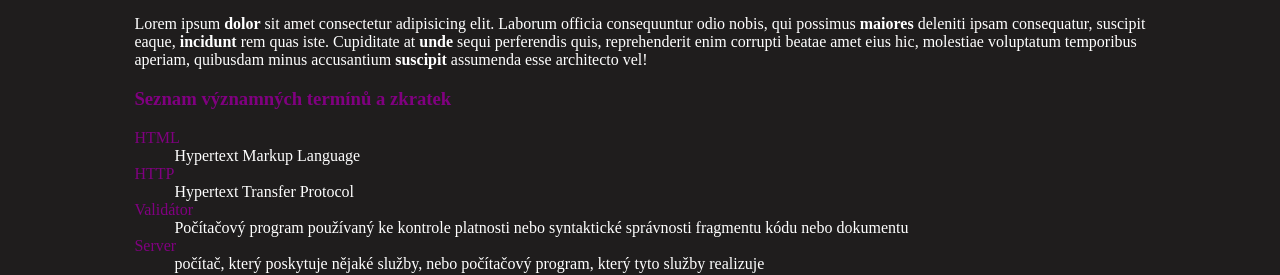
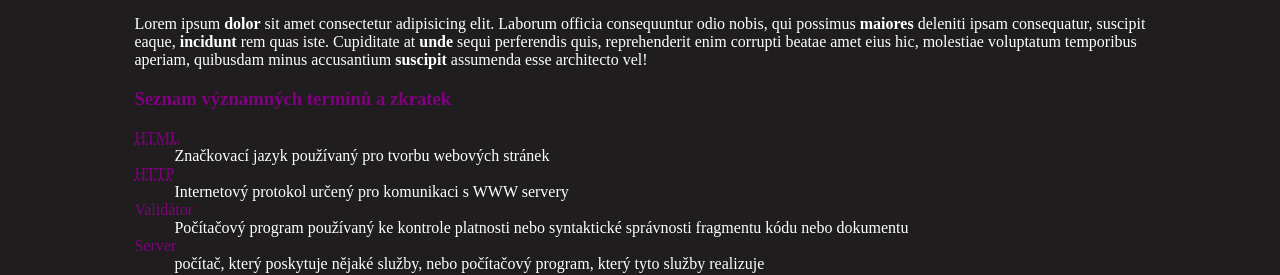
Before and after one commit to AdamStuchlik/PROVERKA, a plain HTML site: page index.html in a window 1280 px wide. Shown: the part 221-496 px from the top of the page. Drawn offline with Linux system fonts and the light colour scheme.

Commit message:
03-verze

```diff
--- a/index.html
+++ b/index.html
@@ -32,10 +32,10 @@
             </p>
             <h3 class="k">Seznam významných termínů a zkratek</h3>
             <dl>
-                <dt class="k">HTML</dt>
-                <dd>Hypertext Markup Language</dd>
-                <dt class="k">HTTP</dt>
-                <dd>Hypertext Transfer Protocol</dd>
+                <dt class="k"><abbr title="Hypertext Markup Language">HTML</abbr></dt>
+                <dd>Značkovací jazyk používaný pro tvorbu webových stránek</dd>
+                <dt class="k"><abbr title="Hypertext Transfer Protocol">HTTP</abbr></dt>
+                <dd>Internetový protokol určený pro komunikaci s WWW servery</dd>
                 <dt class="k">Validátor</dt>
                 <dd>Počítačový program používaný ke kontrole platnosti nebo syntaktické správnosti fragmentu kódu nebo
                     dokumentu</dd>
```
Also changed, not shown: styles.css (+11 -1 lines).
